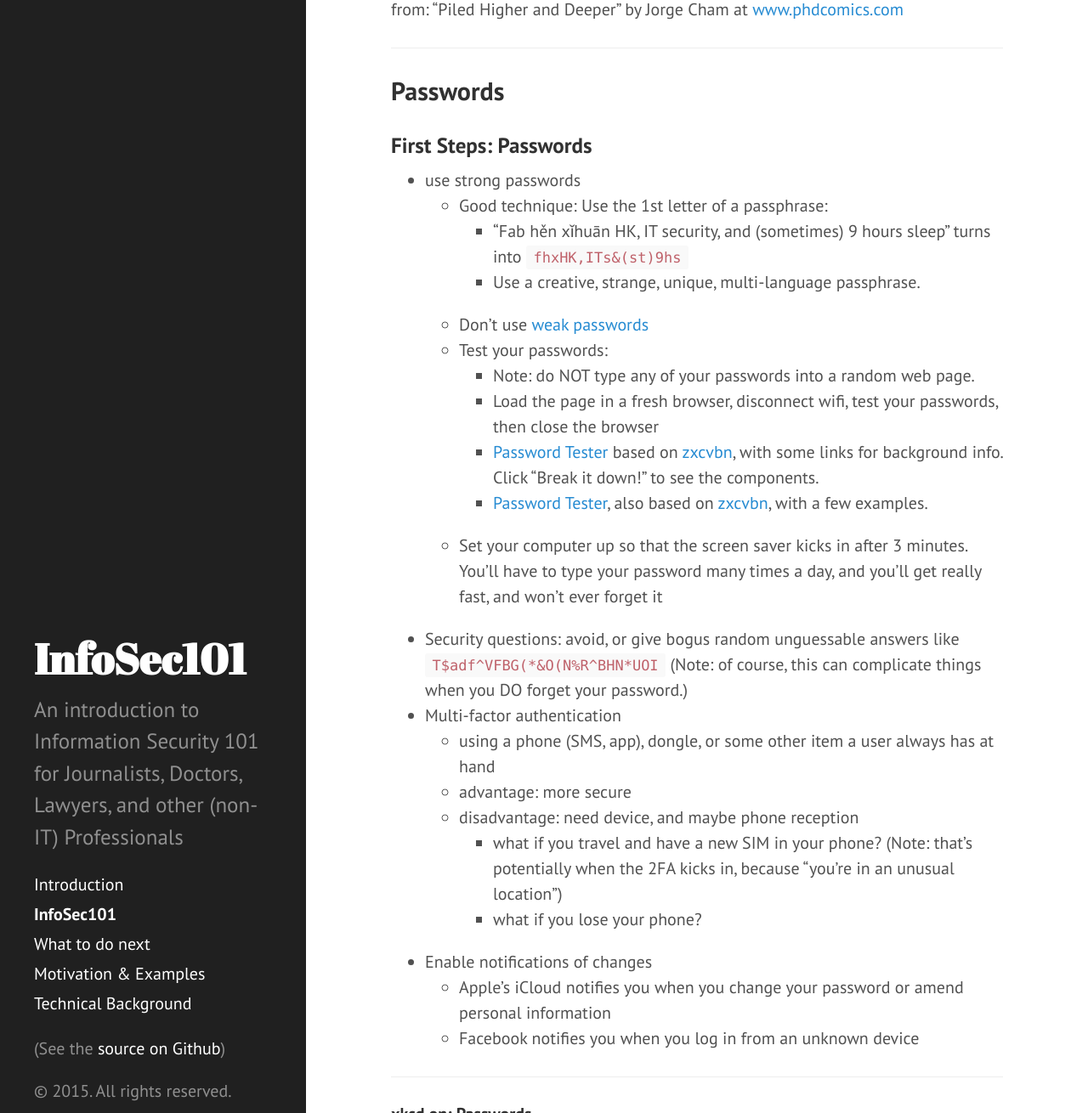
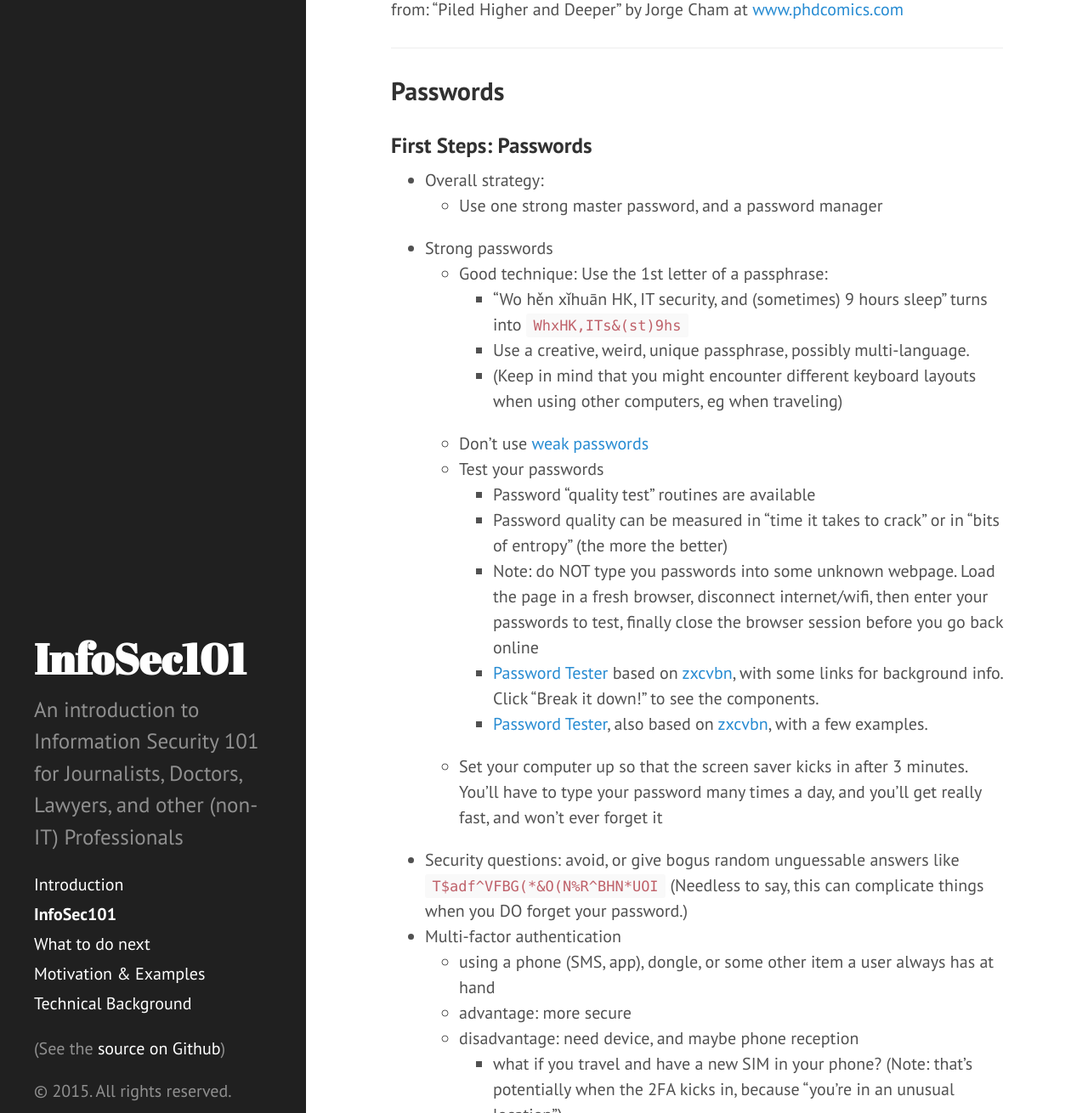
Before and after one commit to fabianlischka/InfoSec101, a Jekyll site: the page built from p1-InfoSec101.md, in a window 1280 px wide and 1400 px high, scrolled down 734 px, cut to the strip 61-1371 px from the top of the window. Shown: the whole strip at 85% size. Built offline with Jekyll 4.4.1, drawn with Linux system fonts in a browser that asks for light colours; Markdown is read by kramdown in place of the engine named in the settings; some of the changed text lies outside the part shown.

Commit message:
incorporated some of pmembrey's suggestions, password testers, moved Skype to not recommended

```diff
--- a/p1-InfoSec101.md
+++ b/p1-InfoSec101.md
@@ -27,18 +27,22 @@
 
 ### First Steps: Passwords
 
-- use strong passwords
+- Overall strategy:
+    - Use one strong master password, and a password manager
+- Strong passwords
     - Good technique: Use the 1st letter of a passphrase:
-        - "Fab hěn xǐhuān HK, IT security, and (sometimes) 9 hours sleep" turns into `fhxHK,ITs&(st)9hs`
-        - Use a creative, strange, unique, multi-language passphrase.
+        - "Wo hěn xǐhuān HK, IT security, and (sometimes) 9 hours sleep" turns into `WhxHK,ITs&(st)9hs`
+        - Use a creative, weird, unique passphrase, possibly multi-language.
+        - (Keep in mind that you might encounter different keyboard layouts when using other computers, eg when traveling)
     - Don't use [weak passwords](https://en.wikipedia.org/wiki/Password_strength#Examples_of_weak_passwords)
-    - Test your passwords:
-        - Note: do NOT type any of your passwords into a random web page.
-        - Load the page in a fresh browser, disconnect wifi, test your passwords, then close the browser
+    - Test your passwords
+        - Password "quality test" routines are available
+        - Password quality can be measured in "time it takes to crack" or in "bits of entropy" (the more the better)
+        - Note: do NOT type you passwords into some unknown webpage. Load the page in a fresh browser, disconnect internet/wifi, then enter your passwords to test, finally close the browser session before you go back online
         - [Password Tester](https://www.bennish.net/password-strength-checker/) based on [zxcvbn](https://tech.dropbox.com/2012/04/zxcvbn-realistic-password-strength-estimation/), with some links for background info. Click "Break it down!" to see the components.
         - [Password Tester](https://www.cygnius.net/snippets/passtest.html), also based on [zxcvbn](https://tech.dropbox.com/2012/04/zxcvbn-realistic-password-strength-estimation/), with a few examples.
     - Set your computer up so that the screen saver kicks in after 3 minutes. You'll have to type your password many times a day, and you'll get really fast, and won't ever forget it
-- Security questions: avoid, or give bogus random unguessable answers like `T$adf^VFBG(*&O(N%R^BHN*UOI` (Note: of course, this can complicate things when you DO forget your password.)
+- Security questions: avoid, or give bogus random unguessable answers like `T$adf^VFBG(*&O(N%R^BHN*UOI` (Needless to say, this can complicate things when you DO forget your password.)
 - Multi-factor authentication
     - using a phone (SMS, app), dongle, or some other item a user always has at hand
     - advantage: more secure
@@ -60,7 +64,7 @@
 
 - `Tr0ub4dour&3` to be cracked in 22 hours (30 bits), and
 - `correct horse battery staple` in centuries (63 bits), and
-- `fhxHK,ITs&(st)9hs` billions of centuries (over 100 bits).
+- `WhxHK,ITs&(st)9hs` billions of centuries (over 100 bits).
 
 A password based on a long, creative passphrase might really be the state of the art.
 
@@ -75,14 +79,14 @@
     - Storage locally (better security, less convenience)
     - Storage in the Cloud (easier sync, automatic backup, less secure)
 - Password Managers require one Master Password
-    - it better be good!
+    - it better be good! (ideally not used elsewhere before)
     - you better don't forget it! (use regularly, maybe deposit one backup on paper in your mom's bank safety deposit box)
 - Available on desktop and smart phones
 - Recommended:
     - If you use Apple products (computer and phone), and want a simple solution:
       - **iCloud Keychain**: Password manager. Safari only (OS X & iOS). Local plus iCloud. Commercial. Closed. Safe and easy if you use only Safari.  [Link](http://support.apple.com/en-us/HT5813)
     - If you want a free, open source solution:
-      - **Password Safe, pwSafe**: Password manager, most platforms. Local plus sync options (iCloud, Dropbox). Open Source. Designed by Bruce Schneier.  [Link](http://pwsafe.org)
+      - **Password Safe, pwSafe**: Password manager, most platforms. Local plus sync options (iCloud, Dropbox). Open Source. Designed by security doyen Bruce Schneier.  [Link](http://pwsafe.org)
       - **KeePass**: Password manager, most platforms. Local plus sync options (Dropbox, Google Drive). Open Source. Powerful, complicated. [Link](http://keepass.info)
     - If you're happy to pay for a commercial solution with support:
       - **1Password**: Password manager, most platforms. Local plus sync options (iCloud, Dropbox). Commercial, expensive (USD 50). Closed. [Link](https://agilebits.com/onepassword)
@@ -242,7 +246,7 @@
   - **Pidgin + OTR**: OTR chat for Windows, EFF score 7/7 [Link](https://otr.cypherpunks.ca)
 
 - Careful, only partial encryption: AIM, Blackberry Messenger, Facebook Chat, IRC, Line, Telegram non-secret and groups, WhatsApp, Yahoo Messenger
-- Not recommended at all: Firechat, Google Hangout, Google Talk Talk, ICQ, Kik, Kaoko, QQ, Snapchat,  Viber, WeChat, Whisper
+- Not recommended at all: Firechat, Google Hangout, Google Talk Talk, ICQ, Kik, Kaoko, QQ, Snapchat, Viber, WeChat, Whisper
 - Not recommended at all: SMS
 
 - Also see the [EFF ScoreCard](https://www.eff.org/secure-messaging-scorecard)
@@ -252,8 +256,8 @@
 
   - **Signal/Redphone**: Free, encrypted calls. EFF score 7/7 [Link](https://whispersystems.org/blog/signal/)
 
-- Careful, only partial encryption: Skype, Google Hangout (Voice/Video)
-- Not recommended: Normal phone calls
+- Careful, only partial encryption: Google Hangout (Voice/Video)
+- Not recommended: Normal phone calls, Skype
 
 - Also see [Prism Break on Video/Voice](http://prism-break.org/en/all/#video-voice)
 
```
Also changed, not shown: other parts of p1-InfoSec101.md (+2 -2 lines).
